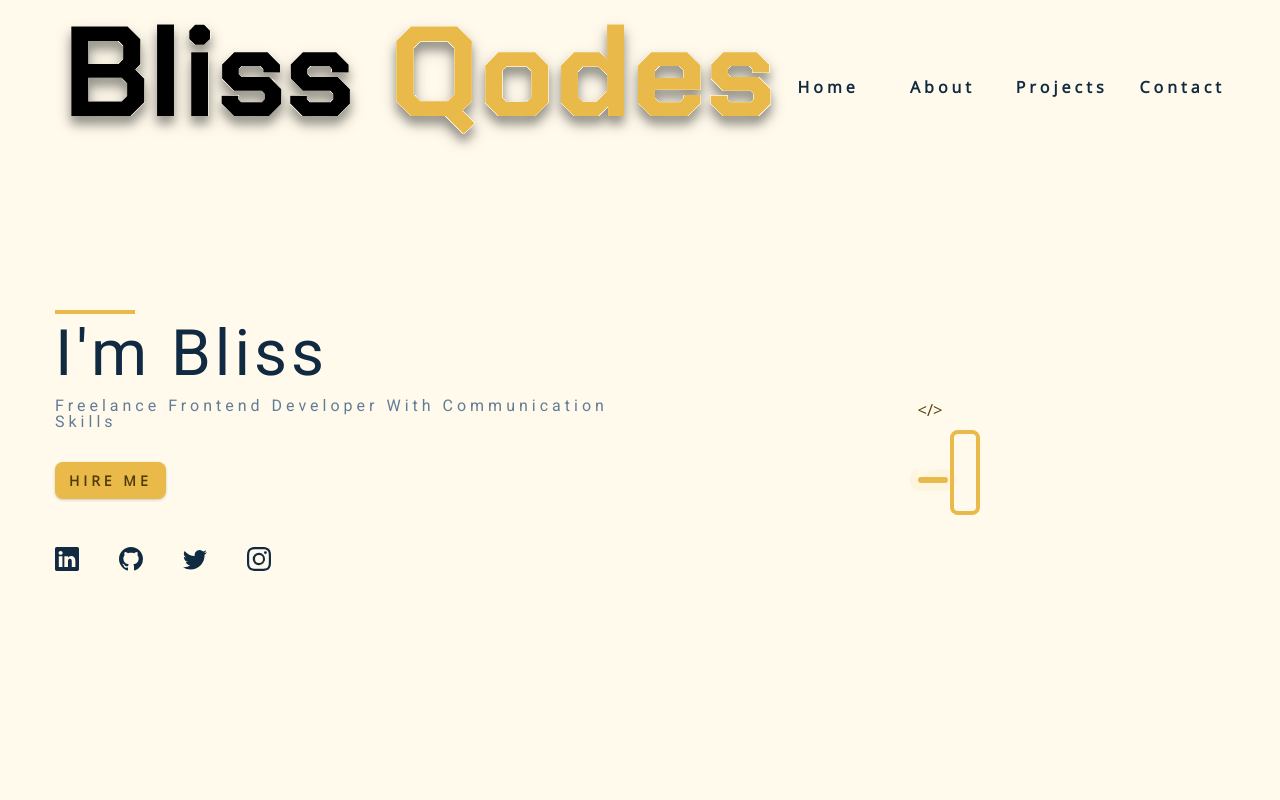
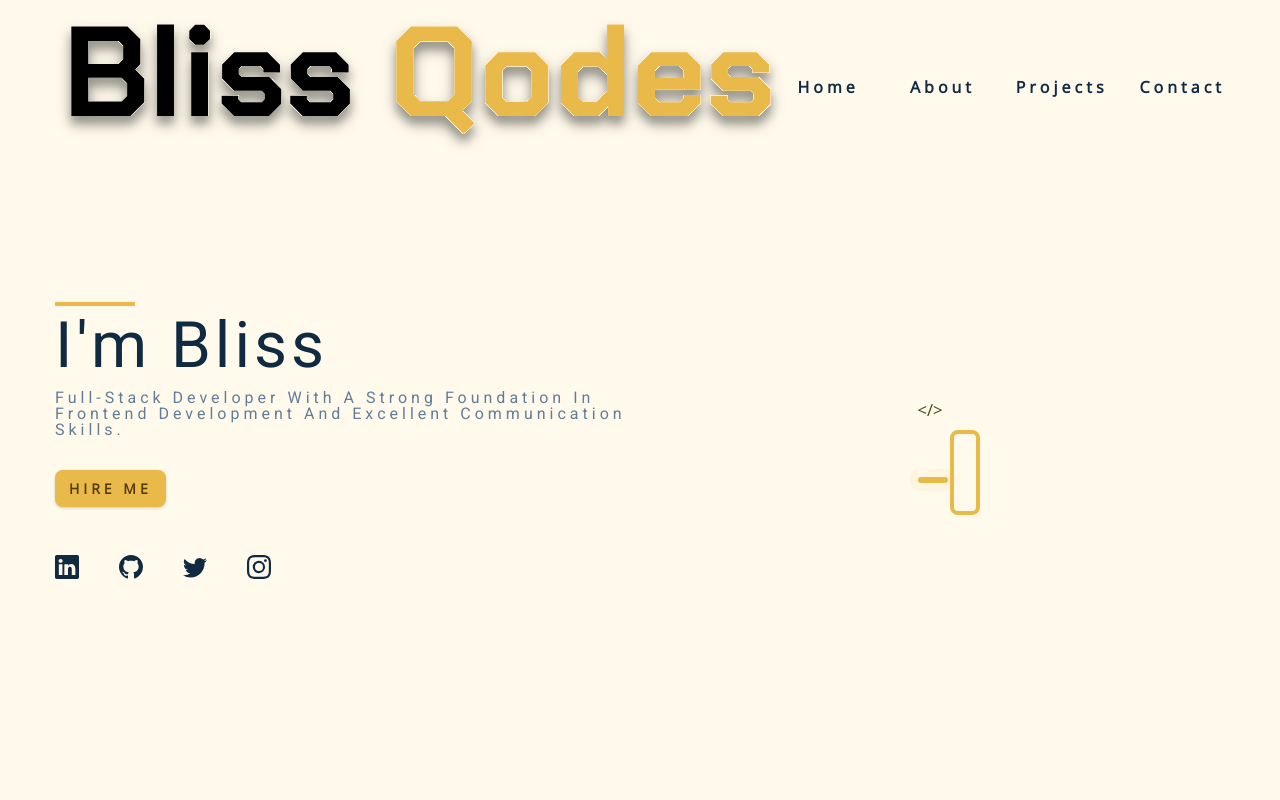
Before and after one commit to bliss-armah/My-Portfolio, a React (Vite) app: page / in a window 1280 px wide. Shown: the top 800 px of the page. Built offline with nearby package versions, Linux system fonts and the light colour scheme; no server answers.

Commit message:
refactor: update Hero component description and fix import statement in Works component

```diff
--- a/src/components/Hero.tsx
+++ b/src/components/Hero.tsx
@@ -41,7 +41,8 @@ const Hero = () => {
             <motion.div className="underline" variants={itemVariants} />
             <motion.h1 variants={itemVariants}>i'm bliss</motion.h1>
             <motion.h4 variants={itemVariants}>
-              freelance frontend developer with communication skills
+              Full-stack developer with a strong foundation in frontend
+              development and excellent communication skills.
             </motion.h4>
             <motion.div variants={itemVariants}>
               <Link
--- a/src/components/Works.tsx
+++ b/src/components/Works.tsx
@@ -1,7 +1,7 @@
 import { motion } from "framer-motion";
 import { FaGithubSquare, FaShareSquare } from "react-icons/fa";
 import { works } from "../utils/data";
-import { Link } from "react-router-dom"
+import { Link } from "react-router-dom";
 import { useEffect } from "react";
 
 const Works = () => {
```
